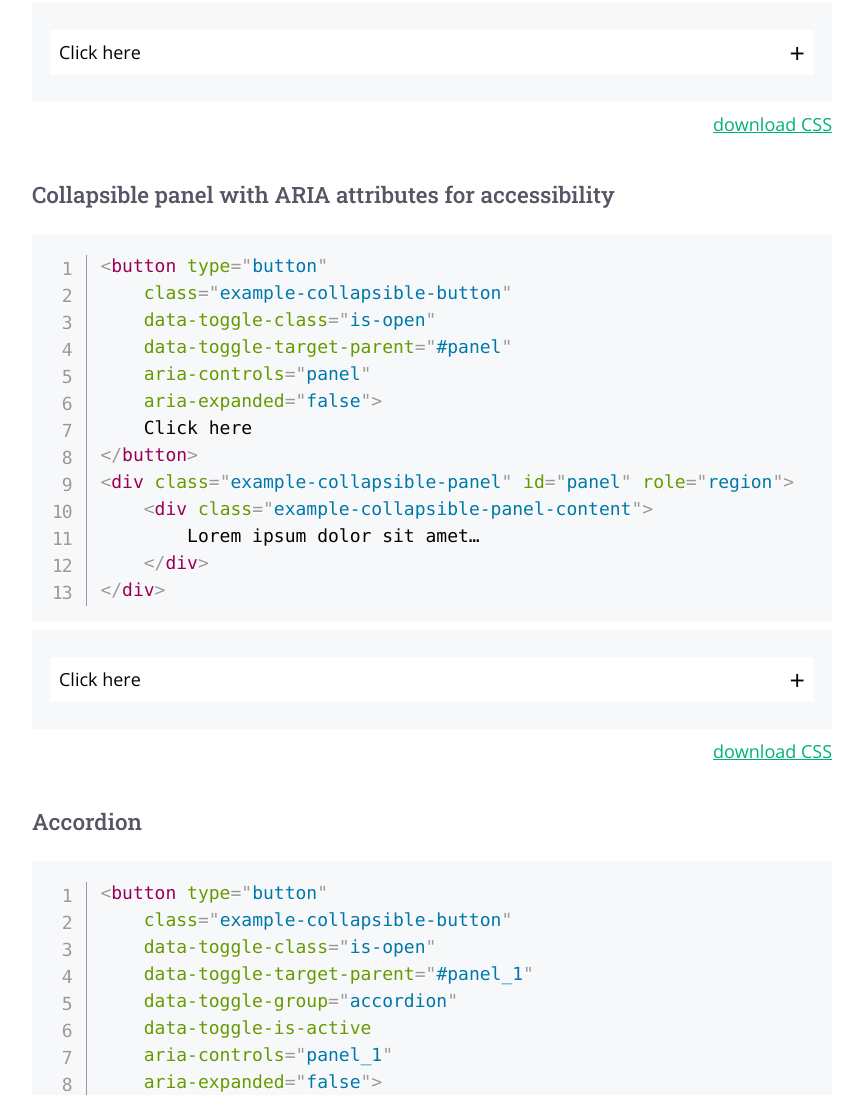
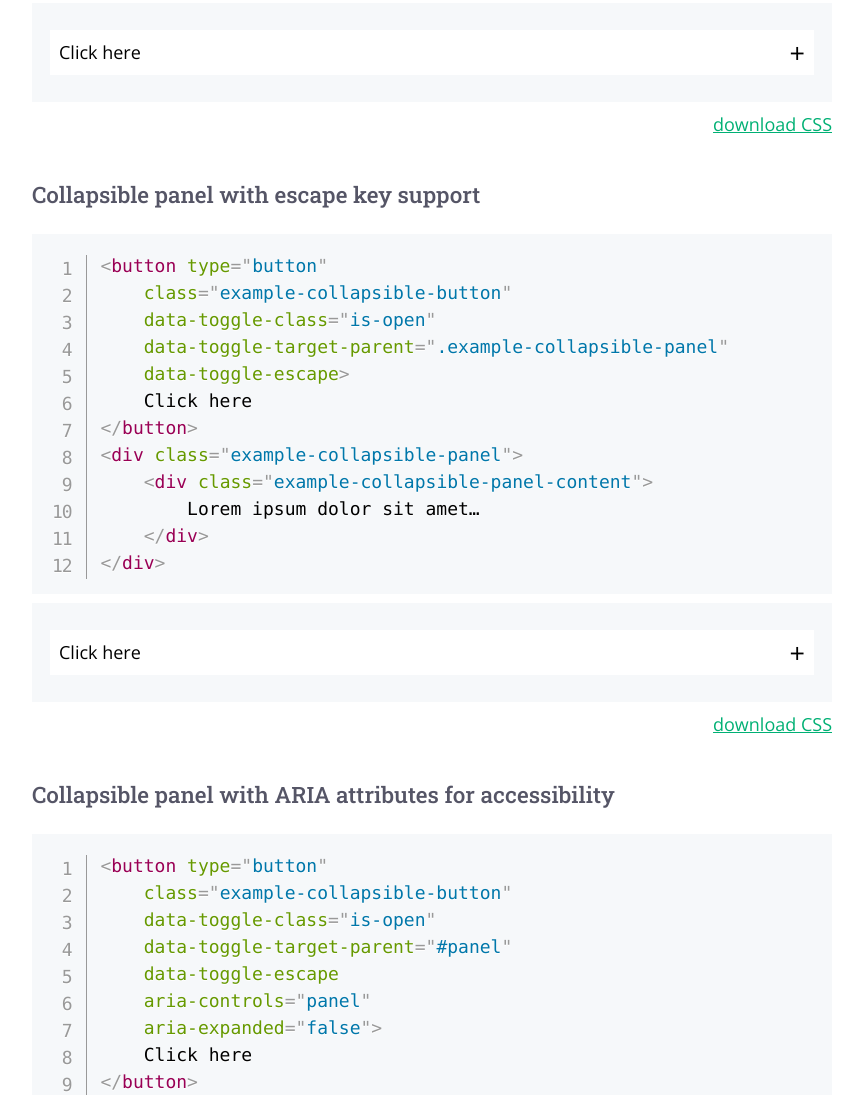
Before and after one commit to Twikito/easy-toggle-state, a website: page docs/index.html in a window 1280 px wide. Shown: the part 10717-11812 px from the top of the page, without its empty margins (208-1071 px from the left). Drawn offline with nearby package versions, Linux system fonts and the light colour scheme.

Commit message:
WIP Doc: collapsible panel with escape key support

```diff
--- a/docs/index.html
+++ b/docs/index.html
@@ -523,6 +523,36 @@
 					</div>
 				</section>
 				<section>
+					<h4 id="collapsible-panel-with-escape">
+						<a href="#collapsible-panel-with-escape">Collapsible panel with escape key support</a>
+					</h4>
+<pre><code class="language-html line-numbers">&lt;button type="button"
+	class="example-collapsible-button"
+	data-toggle-class="is-open"
+	data-toggle-target-parent=".example-collapsible-panel"
+	data-toggle-escape&gt;
+	Click here
+&lt;/button&gt;
+&lt;div class="example-collapsible-panel"&gt;
+	&lt;div class="example-collapsible-panel-content"&gt;
+		Lorem ipsum dolor sit amet&hellip;
+	&lt;/div&gt;
+&lt;/div&gt;</code></pre>
+					<div class="demo">
+						<button type="button" class="example-collapsible-button" data-toggle-class="is-open" data-toggle-target-parent=".example-collapsible-panel" data-toggle-escape>
+							Click here
+						</button>
+						<div class="example-collapsible-panel">
+							<div class="example-collapsible-panel-content">
+								Lorem ipsum dolor sit amet, consectetur adipisicing elit, sed do eiusmod tempor incididunt ut labore et dolore magna aliqua. Ut enim ad minim veniam, quis nostrud exercitation ullamco laboris nisi ut aliquip ex ea commodo consequat.
+							</div>
+						</div>
+					</div>
+					<div class="text-right">
+						<a href="assets/css/collapsible-panel.css" title="Download this collapsible panel demo stylesheet">download CSS</a>
+					</div>
+				</section>
+				<section>
 					<h4 id="collapsible-panel-with-aria">
 						<a href="#simple-collapsible-panel-with-aria">Collapsible panel with ARIA attributes for accessibility</a>
 					</h4>
@@ -530,6 +560,7 @@
 	class="example-collapsible-button"
 	data-toggle-class="is-open"
 	data-toggle-target-parent="#panel"
+	data-toggle-escape
 	aria-controls="panel"
 	aria-expanded="false"&gt;
 	Click here
@@ -540,7 +571,7 @@
 	&lt;/div&gt;
 &lt;/div&gt;</code></pre>
 					<div class="demo">
-						<button type="button" class="example-collapsible-button" data-toggle-class="is-open" data-toggle-target-parent="#panel" aria-controls="panel" aria-expanded="false">
+						<button type="button" class="example-collapsible-button" data-toggle-class="is-open" data-toggle-target-parent="#panel" data-toggle-escape aria-controls="panel" aria-expanded="false">
 							Click here
 						</button>
 						<div class="example-collapsible-panel" id="panel" role="region">
@@ -557,7 +588,8 @@
 					<h4 id="accordion">
 						<a href="#accordion">Accordion</a>
 					</h4>
-<pre><code class="language-html line-numbers">&lt;button type="button"
+<pre><code class="language-html line-numbers">&lt;!-- First panel, opened by default --&gt;
+&lt;button type="button"
 	class="example-collapsible-button"
 	data-toggle-class="is-open"
 	data-toggle-target-parent="#panel_1"
@@ -572,6 +604,8 @@
 		Lorem ipsum dolor sit amet&hellip;
 	&lt;/div&gt;
 &lt;/div&gt;
+
+&lt;!-- Second panel --&gt;
 &lt;button type="button"
 	class="example-collapsible-button"
 	data-toggle-class="is-open"
@@ -586,6 +620,8 @@
 		In in erat blandit ante mollis tincidunt&hellip;
 	&lt;/div&gt;
 &lt;/div&gt;
+
+&lt;!-- Third panel --&gt;
 &lt;button type="button"
 	class="example-collapsible-button"
 	data-toggle-class="is-open"
```
